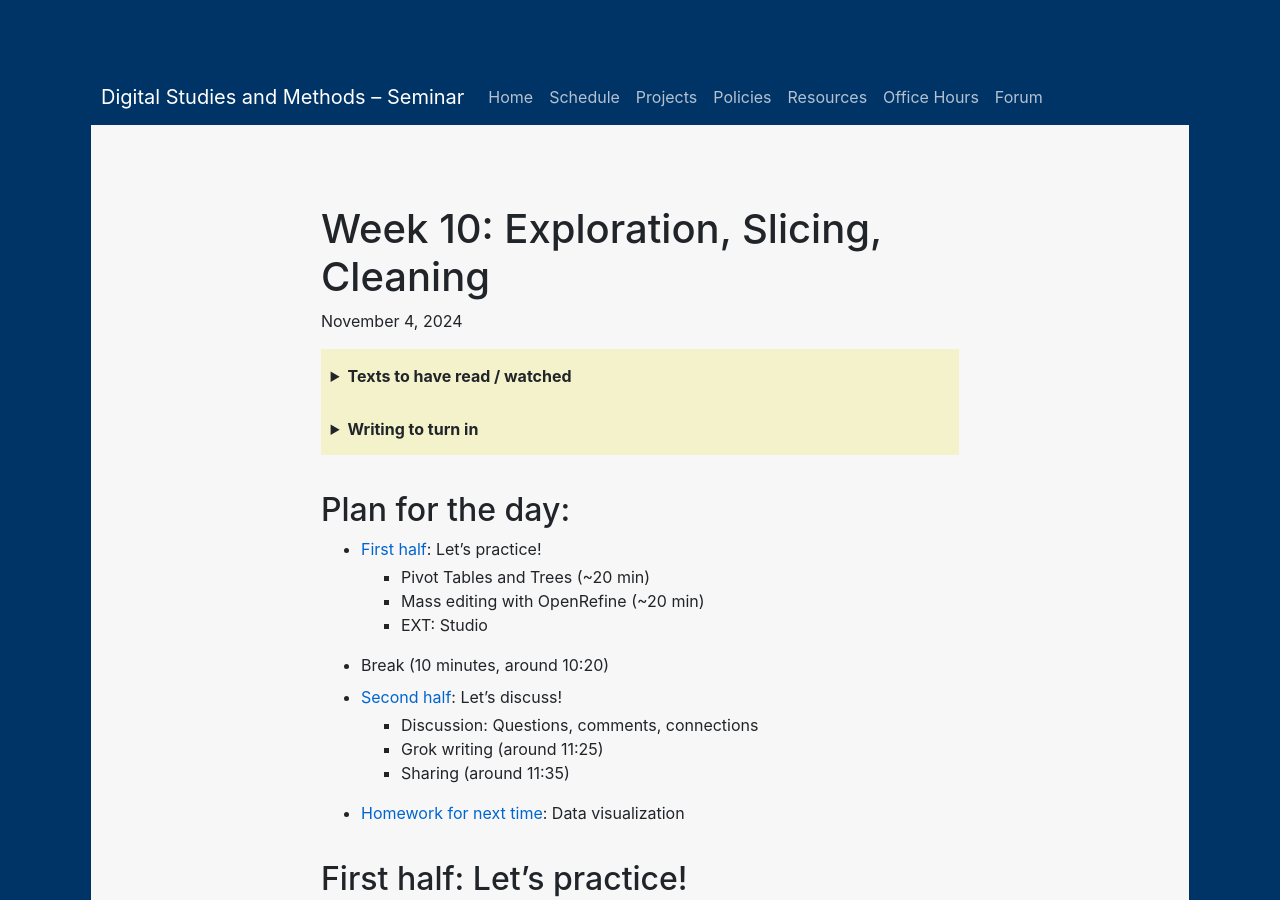
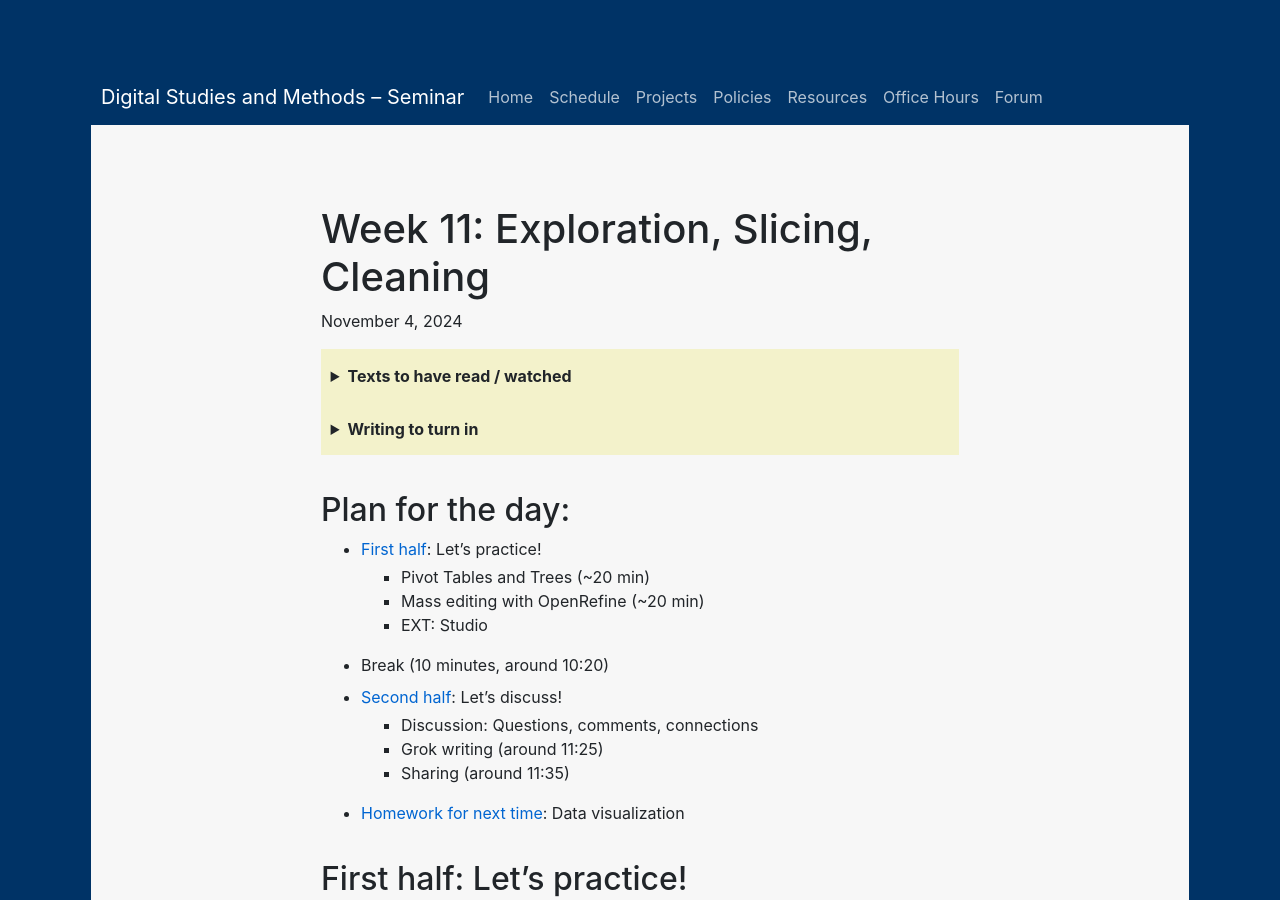
Before and after one commit to benmiller314/dsam2024fall, a Jekyll site: the page built from plans/week-11.md, in a window 1280 px wide and 900 px high. Built offline with Jekyll 4.4.1, drawn with Linux system fonts in a browser that asks for light colours; our own code applies the rules of GitHub Pages for plain Markdown files.

Commit message:
fix week number

```diff
--- a/plans/week-11.md
+++ b/plans/week-11.md
@@ -1,5 +1,5 @@
 
-# Week 10: Exploration, Slicing, Cleaning
+# Week 11: Exploration, Slicing, Cleaning
 <span class="date">November 4, 2024</span>
 
 <section class="prereqs">
```
